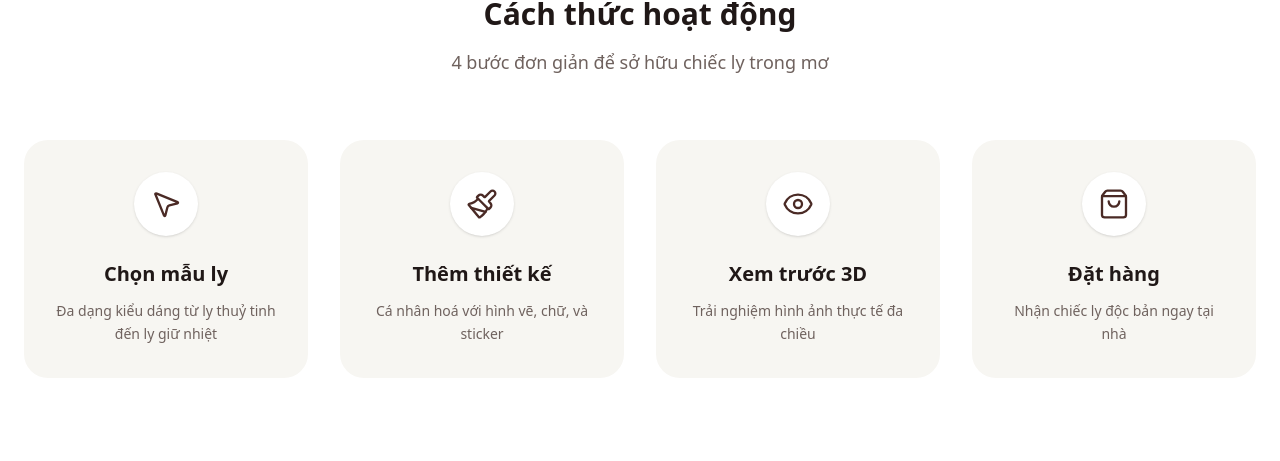
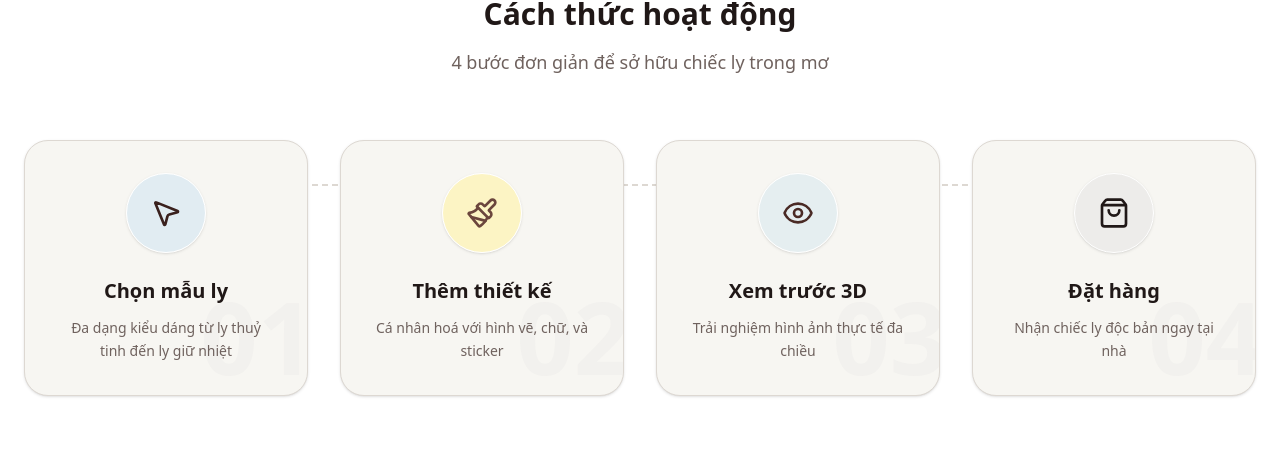
Before and after one commit to chitintran-hash/done., a Next.js app: page / in a window 1280 px wide. Shown: the part 1309-1770 px from the top of the page. Built offline with nearby package versions, Linux system fonts and the light colour scheme; no server answers; the database is empty.

Commit message:
style: enhance how it works section with colors, numbers and connecting lines

```diff
--- a/src/app/page.tsx
+++ b/src/app/page.tsx
@@ -74,19 +74,28 @@ export default async function Home() {
             <h3 className="text-3xl font-extrabold text-[#201817] mb-4">{t("how_title" as any)}</h3>
             <p className="text-[#6F625E] text-lg">{t("how_subtitle" as any)}</p>
           </div>
-          <div className="grid grid-cols-1 sm:grid-cols-2 md:grid-cols-4 gap-8">
+          <div className="relative grid grid-cols-1 sm:grid-cols-2 md:grid-cols-4 gap-8">
+            {/* Decorative dashed line for desktop */}
+            <div className="hidden md:block absolute top-[44px] left-[12%] right-[12%] h-[2px] border-t-2 border-dashed border-[#DDD8D2] z-0"></div>
+
             {[
-              { icon: MousePointer2, title: t("how_step1_title" as any), desc: t("how_step1_desc" as any) },
-              { icon: Paintbrush, title: t("how_step2_title" as any), desc: t("how_step2_desc" as any) },
-              { icon: Eye, title: t("how_step3_title" as any), desc: t("how_step3_desc" as any) },
-              { icon: ShoppingBag, title: t("how_step4_title" as any), desc: t("how_step4_desc" as any) }
+              { icon: MousePointer2, title: t("how_step1_title" as any), desc: t("how_step1_desc" as any), color: "bg-[#BFDCEF]/40", textColor: "text-[#3A211E]" },
+              { icon: Paintbrush, title: t("how_step2_title" as any), desc: t("how_step2_desc" as any), color: "bg-[#FFF3A6]/60", textColor: "text-[#6B463D]" },
+              { icon: Eye, title: t("how_step3_title" as any), desc: t("how_step3_desc" as any), color: "bg-[#B9D9EC]/30", textColor: "text-[#4A2A25]" },
+              { icon: ShoppingBag, title: t("how_step4_title" as any), desc: t("how_step4_desc" as any), color: "bg-[#EDECEA]", textColor: "text-[#201817]" }
             ].map((step, i) => (
-              <div key={i} className="bg-[#F7F6F2] rounded-[24px] p-8 text-center flex flex-col items-center hover:-translate-y-1 transition-transform duration-300">
-                <div className="w-16 h-16 bg-white rounded-full flex items-center justify-center mb-6 shadow-sm text-[#4A2A25]">
-                  <step.icon className="w-8 h-8" strokeWidth={1.75} />
+              <div key={i} className="relative bg-[#F7F6F2] rounded-[24px] p-8 text-center flex flex-col items-center hover:-translate-y-1 transition-transform duration-300 border border-[#DDD8D2] shadow-sm hover:shadow-md z-10 overflow-hidden group">
+                {/* Large background number */}
+                <span className="absolute -bottom-4 -right-2 text-[100px] font-black text-[#EDECEA] opacity-50 group-hover:scale-110 transition-transform duration-500 pointer-events-none select-none">
+                  0{i + 1}
+                </span>
+
+                <div className={`w-20 h-20 ${step.color} rounded-full flex items-center justify-center mb-6 shadow-sm ${step.textColor} relative z-10 border border-white`}>
+                  <step.icon className="w-8 h-8" strokeWidth={2} />
                 </div>
-                <h4 className="text-xl font-bold text-[#201817] mb-3">{step.title}</h4>
-                <p className="text-sm text-[#6F625E] leading-relaxed">{step.desc}</p>
+
+                <h4 className="text-xl font-bold text-[#201817] mb-3 relative z-10">{step.title}</h4>
+                <p className="text-sm text-[#6F625E] leading-relaxed relative z-10">{step.desc}</p>
               </div>
             ))}
           </div>
```
